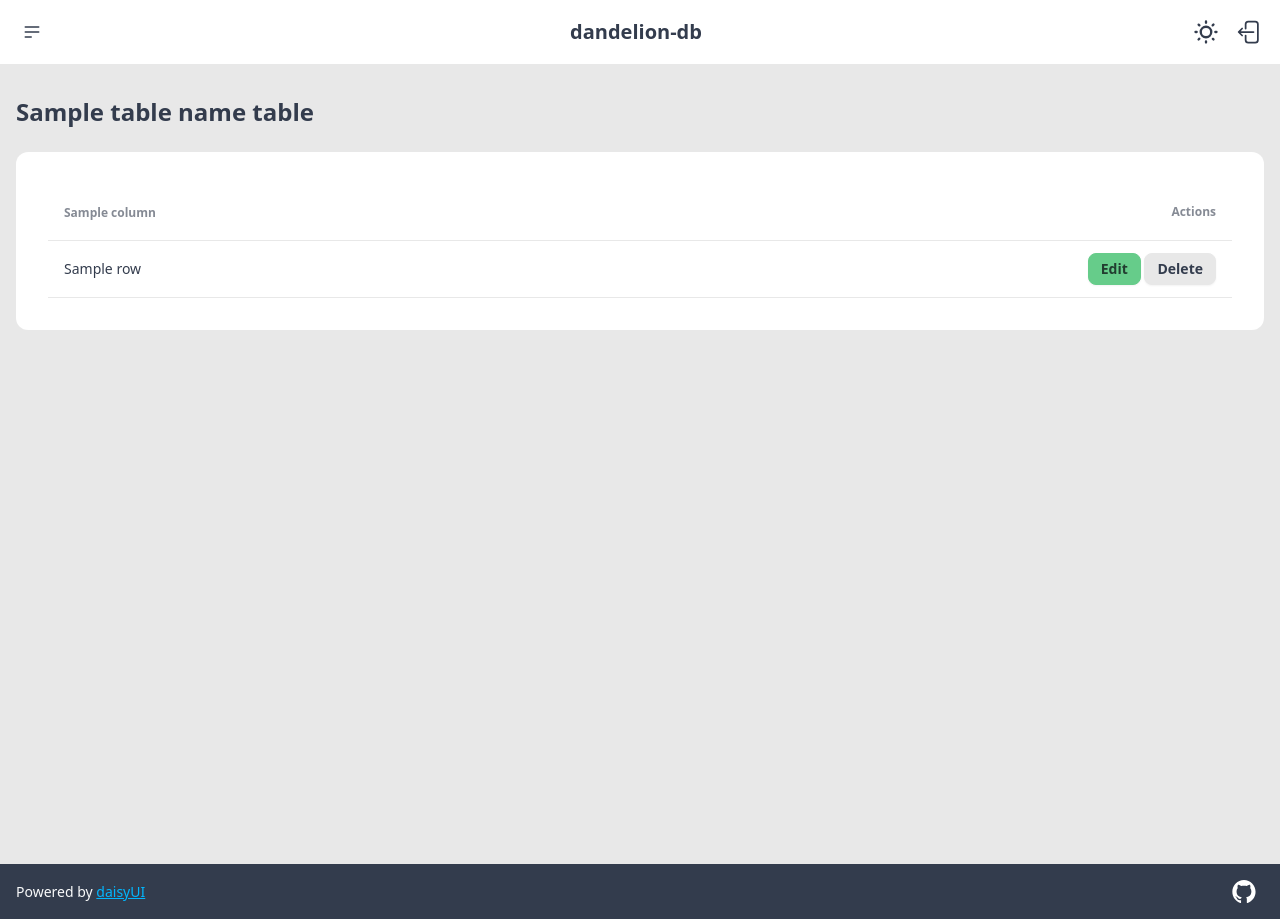
After one commit to staleread/dandelion, a FastAPI app: template templates/web/dba/table_view.html in a window 1280 px wide. The commit adds this page. Run offline with FastAPI, Linux system fonts and the light colour scheme; the template is opened without the code that fills it: most values are stand-ins (such as "Sample title", 1, 10 or a date in 2020); parts of the project's set-up code (start-up, migrations or seed data) failed here and were passed over; some libraries are stand-ins or nearby versions.

Commit message:
Edit templates

```diff
--- a/templates/web/classic/home.html
+++ b/templates/web/classic/home.html
@@ -1,4 +1,4 @@
-{% extends "classic-base.html" %}
+{% extends "classic/base.html" %}
 {% block title_page %}Home{% endblock %}
 {% block content %}
   <div
--- a/templates/web/db-tables.html
+++ /dev/null
@@ -1 +0,0 @@
-{% extends "base-page.html" %}
--- a/templates/web/dba/home.html
+++ b/templates/web/dba/home.html
@@ -1,4 +1,4 @@
-{% extends "dba-base.html" %}
+{% extends "dba/base.html" %}
 {% block title_page %}Home{% endblock %}
 {% block content %}
 <div class="hero bg-base-200 min-h-screen">
--- /dev/null
+++ b/templates/web/dba/table-base.html
@@ -0,0 +1,21 @@
+{% extends "dba/base.html" %}
+
+{% block content %}
+<div class="w-full px-2 sm:px-4 py-8 min-h-screen bg-base-200">
+    <div class="container mx-auto max-w-screen-xl">
+        <div class="flex justify-between items-center mb-6">
+            <h1 class="text-2xl font-semibold">
+                {% block table_title %}{% endblock %}
+            </h1>
+        </div>
+
+        <div class="card bg-base-100 rounded-xl">
+            <div class="card-body">
+                <div class="overflow-x-auto">
+                    {% block table_content %}{% endblock %}
+                </div>
+            </div>
+        </div>
+    </div>
+</div>
+{% endblock %}
--- /dev/null
+++ b/templates/web/dba/table_view.html
@@ -0,0 +1,41 @@
+{% extends "dba/table-base.html" %}
+
+{% block table_title %}{{ table_name }} table{% endblock %}
+{% block table_content %}
+<table class="table">
+    <thead>
+        <tr>
+            {% for column in columns %}
+            <th class="group relative">
+                {{ column["column_name"] }}
+                <a href="/db/tables/{{ table_name }}/columns/{{ column["column_name"] }}/edit"
+                class="btn btn-sm btn-link edit-column-btn opacity-0 group-hover:opacity-100"
+                title="Edit column">
+                    Edit
+                </a>
+            </th>
+            {% endfor %}
+            <th class="text-right">Actions</th>
+        </tr>
+    </thead>
+    <tbody>
+        {% for row in rows %}
+        <tr>
+            {% for column in columns %}
+                <td>{{ row[column["column_name"]] }}</td>
+            {% endfor %}
+            <td class="text-right">
+                <a href="/db/tables/{{ table_name }}/rows/{{ row["id"] }}/edit"
+                class="btn btn-sm btn-primary">
+                    Edit
+                </a>
+                <a href="/db/tables/{{ table_name }}/rows/{{ row["id"] }}/delete"
+                class="btn btn-sm btn-danger">
+                    Delete
+                </a>
+            </td>
+        </tr>
+        {% endfor %}
+    </tbody>
+</table>
+{% endblock %}
```
Also changed, not shown: app/templates/dba/table_view.html (deleted, +0 -58 lines), templates/web/dba/tables.html (+6 -19 lines), templates/web/classic/base.html (renamed from templates/web/classic-base.html), templates/web/dba/base.html (renamed from templates/web/dba-base.html).
